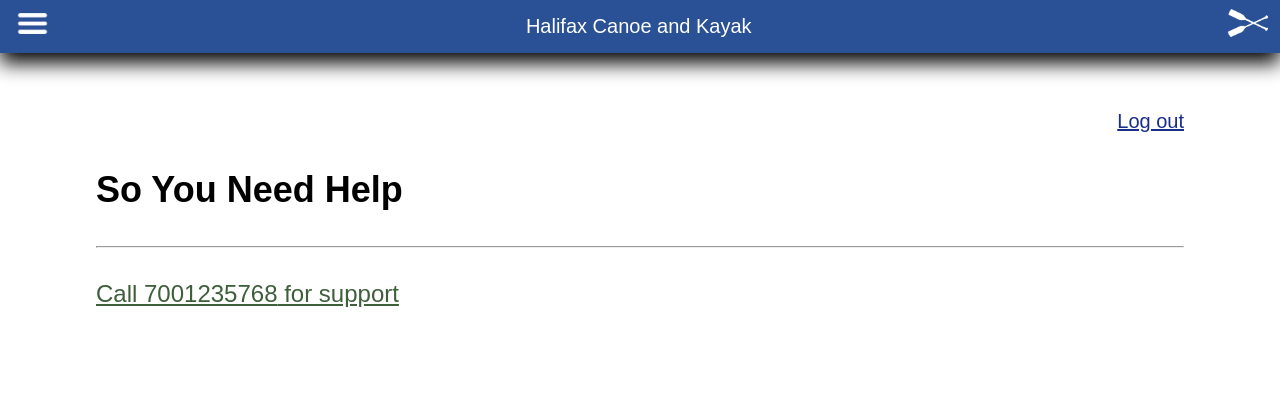
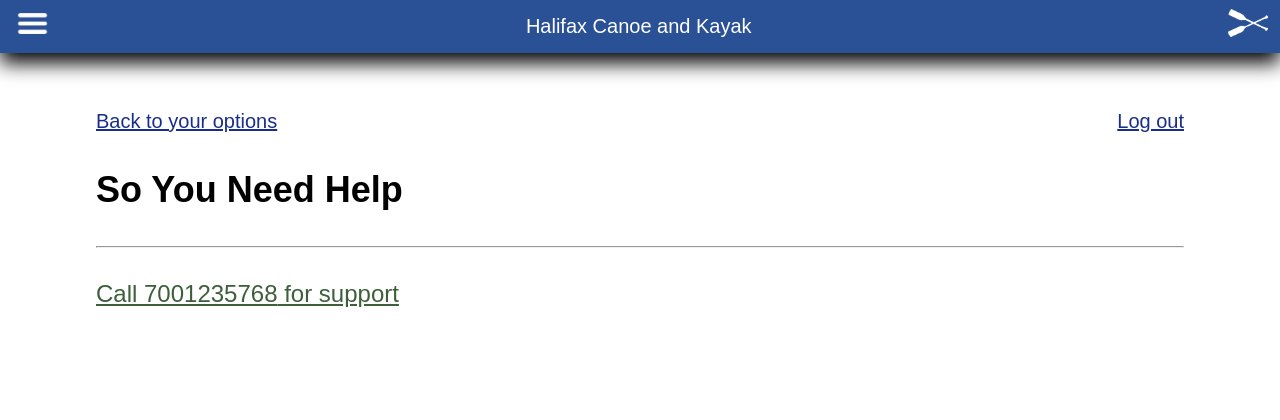
Before and after one commit to victorialange/ProjectTwoSfh, a PHP site: page /need-help.php in a window 1280 px wide. Shown: the top 420 px of the page. Run offline with PHP 8.4, Linux system fonts and the light colour scheme.

Commit message:
Add back to options link as include & style within flex container

```diff
--- /dev/null
+++ b/includes/backLink.php
@@ -0,0 +1,15 @@
+<!DOCTYPE html>
+<html lang="en">
+<head>
+    <meta charset="UTF-8">
+    <meta http-equiv="X-UA-Compatible" content="IE=edge">
+    <meta name="viewport" content="width=device-width, initial-scale=1.0">
+    <title>Halifax Canoe and Kayak</title>
+</head>
+<body>
+    <!-- back to options link -->
+    <div class="backToOptions">
+        <a href="problem.php" class="backLink">Back to your options</a>
+    </div>
+</body>
+</html>
--- a/need-help.php
+++ b/need-help.php
@@ -18,8 +18,12 @@
   <main>
     <section class="needHelpMain">
       <div class="wrapper">
-        <!-- include logoutLink.php for link -->
-        <?php include "./includes/logoutLink.php"?>
+        <div class="linksContainer">
+          <!-- include backLink.php for going back to options -->
+          <?php include "./includes/backLink.php"?>
+          <!-- include logoutLink.php for link -->
+          <?php include "./includes/logoutLink.php"?>
+        </div>
 
         <!-- content -->
         <h3>So You Need Help</h3>
--- a/style.css
+++ b/style.css
@@ -257,19 +257,41 @@ button[type="submit"]:focus {
   margin-bottom: 20rem;
 }
 
-.needHelpMain a:hover,
-.needHelpMain a:focus {
+h4 a:hover,
+h4 a:focus {
   color: #23701c;
   font-weight: bold;
+}
+
+/* links container */
+.linksContainer {
+  display: flex;
+  justify-content: space-between;
+  align-items: center;
+}
+
+/* back to options link for all pages minus problem.php & logout.php */
+.backToOptions {
+  display: flex;
+  justify-content: flex-start;
+  width: -moz-available;
+}
+
+.backLink {
+  width: fit-content;
+  display: inline-block;
+  margin-top: 3rem;
 }
 
 /* logout link for all pages */
 .logoutContainer {
   display: flex;
-  width: 100%;
+  width: -moz-available;
   justify-content: flex-end;
 }
-.logoutLink {
+
+.logoutLink,
+.backLink {
   width: fit-content;
   display: inline-block;
   margin-top: 3rem;
@@ -279,6 +301,8 @@ button[type="submit"]:focus {
 
 .logoutLink:hover,
 .logoutLink:focus,
+.backLink:hover,
+.backLink:focus,
 .optionsUl a:hover,
 .optionsUl a:focus {
   color: rgb(7, 7, 218);
```
Also changed, not shown: isnt-working.php (+7 -2 lines), lost-password.php (+6 -2 lines), new-account.php (+6 -2 lines), send-email.php (+6 -2 lines).
